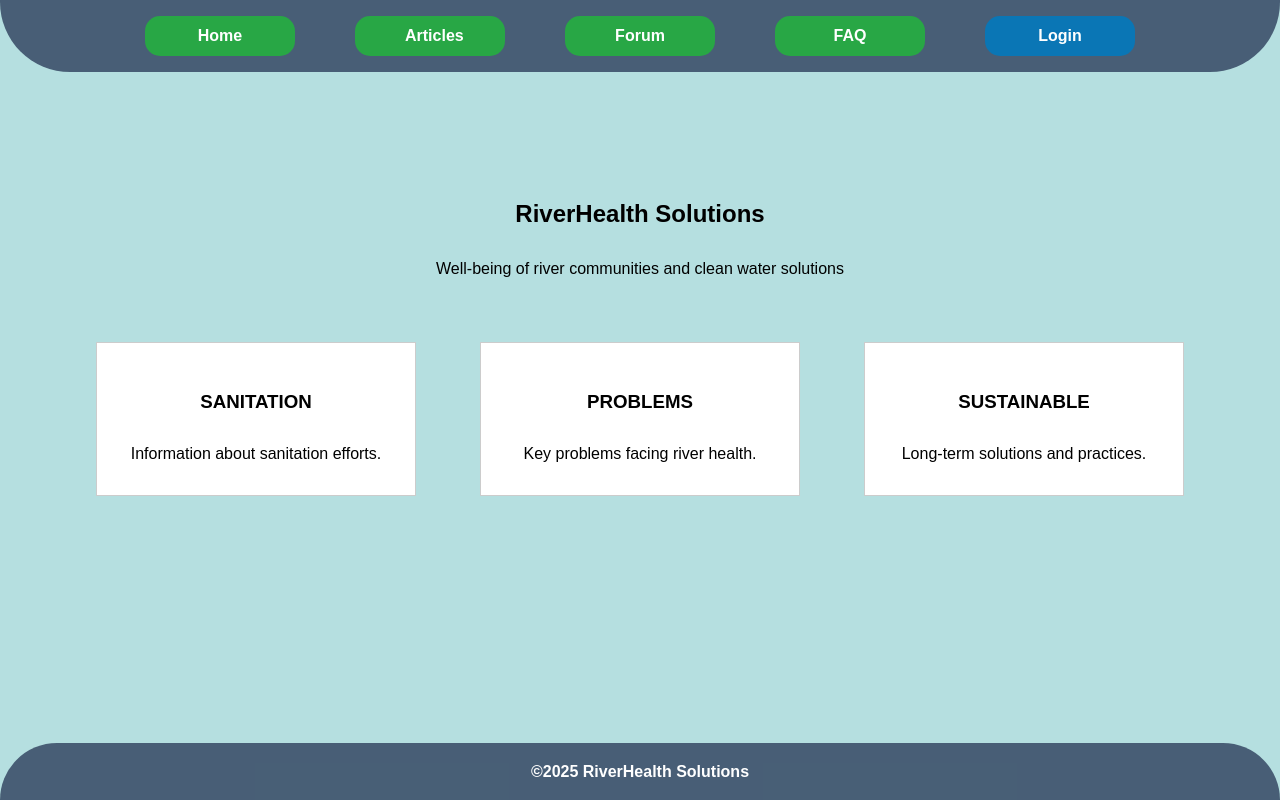
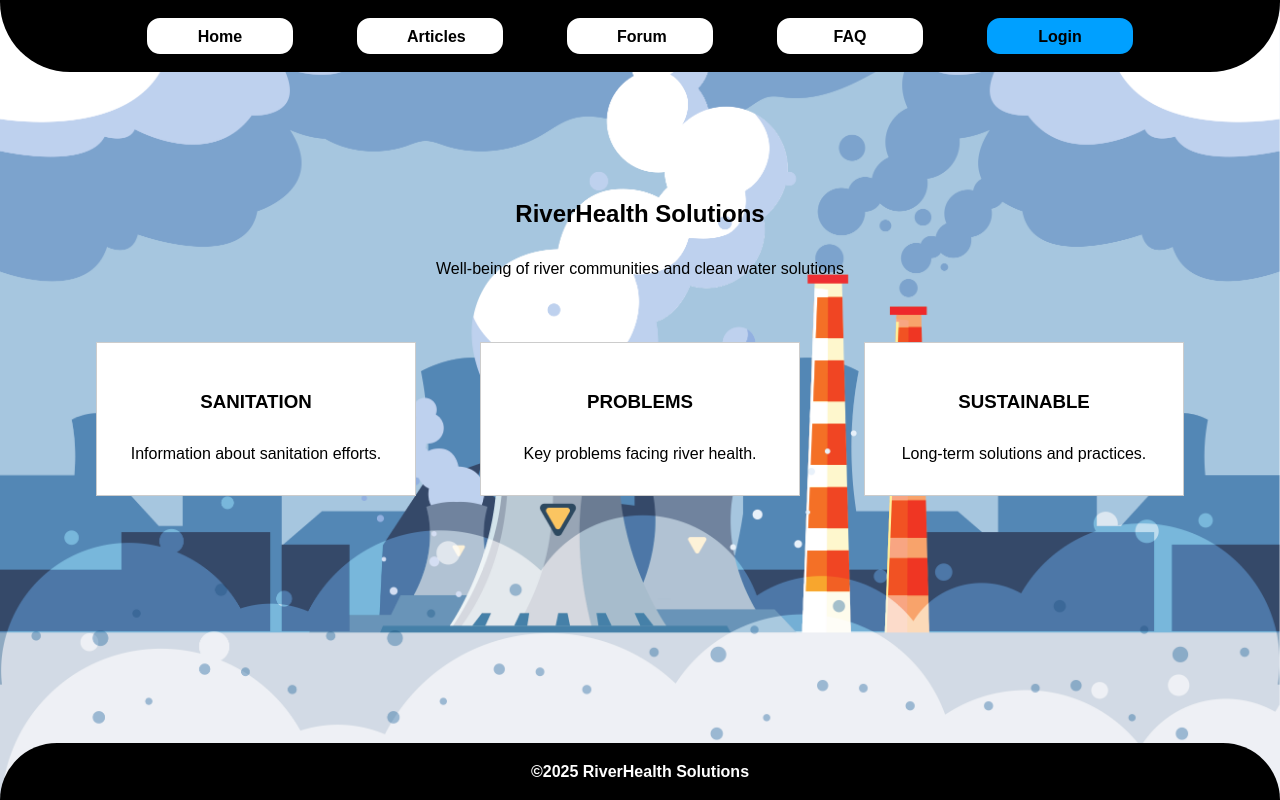
Before and after one commit to PlaceholderOrgan/TPP-foundation, a React (Create React App) app: page / in a window 1280 px wide. Built offline with nearby package versions, Linux system fonts and the light colour scheme.

Commit message:
WLOWOWWWLFJksrgsjrngseio

```diff
--- a/src/components/App.jsx
+++ b/src/components/App.jsx
@@ -149,6 +149,7 @@ function App() {
     }}
   />
 )}
+
       </>
     </Router>
   );
--- a/src/components/ForumPost.jsx
+++ b/src/components/ForumPost.jsx
@@ -150,8 +150,8 @@ function ForumPost() {
 
       <div className="post-details">
         <h2>{post.title}</h2>
-        <p>{post.content}</p>  // changed from post.description to post.content
-        <span className="post-author">Posted by {post.username}  </span>
+        <p>{post.content}</p>
+        <span className="post-author">Posted by {post.username} </span>
         <span className="timestamp">{post.timestamp}</span>
       </div>
 
--- a/src/components/Home.jsx
+++ b/src/components/Home.jsx
@@ -3,7 +3,7 @@ import React from 'react';
 
 function Home() {
   return (
-    <>
+    <div className="home-container">
       <main>
         {/* Main title and description */}
         <h2>RiverHealth Solutions</h2>
@@ -24,7 +24,7 @@ function Home() {
           </div>
         </div>
       </main>
-    </>
+    </div>
   );
 }
 
--- a/src/styles/styles.css
+++ b/src/styles/styles.css
@@ -7,8 +7,10 @@
 body {
   margin: 0;
   font-family: sans-serif;
-  background-color: rgba(8, 150, 153, 0.297);
+  background-image: url('../assets/vecteezy_background.svg'); /* Path to the image */
   background-size: cover;
+  background-position: center;
+  background-repeat: no-repeat;
 }
 
 main {
@@ -18,7 +20,7 @@ main {
 }
 
 header, footer {
-  background-color: rgba(26, 41, 73, 0.7);
+  background-color: #000000;
   color: #fff;
   text-align: center;
   padding: 1rem;
@@ -78,69 +80,39 @@ img {
 
 .nav-buttons .nav-btn {
   padding: 10px 50px;
-  border: none;
+  background-color: #FFFFFF;
+  border: 2px #000000 solid;
   border-radius: 15px;
   cursor: pointer;
   font-size: medium;
   font-weight: bold;
-  color: #fff;
+  color: #000000;
   transition: transform 0.3s ease , background-color 0.3s ease;
   width: 150px;
   height: 40px;
 }
 
-.nav-buttons .btn-home {
-  background-color: #28a745;
-}
-
-.nav-buttons .btn-articles {
-  background-color: #28a745;
-}
-
-.nav-buttons .btn-forum {
-  background-color: #28a745;
-}
-
-.nav-buttons .btn-faq {
-  background-color: #28a745;
+.nav-buttons .nav-btn:hover {
+  transform: scale(1.05);
+  background-color: #f5f5f5;
 }
 
 .nav-buttons .btn-login {
-  background-color: #0a76b5;
+  background-color: #00A0ff;
 }
 
 .nav-buttons .btn-logout {
-  background-color: #ff00009d;
-}
-
-.nav-buttons .btn-home:hover {
-  transform: scale(1.05);
-  background-color: #38894b;
-}
-
-.nav-buttons .btn-articles:hover {
-  transform: scale(1.05);
-  background-color: #38894b;
-}
-
-.nav-buttons .btn-forum:hover {
-  transform: scale(1.05);
-  background-color: #38894b;
-}
-
-.nav-buttons .btn-faq:hover {
-  transform: scale(1.05);
-  background-color: #38894b;
+  background-color: #f00000;
 }
 
 .nav-buttons .btn-login:hover {
   transform: scale(1.05);
-  background-color: #0369a4;
+  background-color: #0090FF;
 }
 
 .nav-buttons .btn-logout:hover {
   transform: scale(1.05);
-  background-color: #ff0019b4;
+  background-color: #D40000;
 }
 
 /* Floating Admin Dashboard Button */
```
Also changed, not shown: src/assets/vecteezy_background.svg (added), 1 other file (tests, documents, lock files or other folders).
